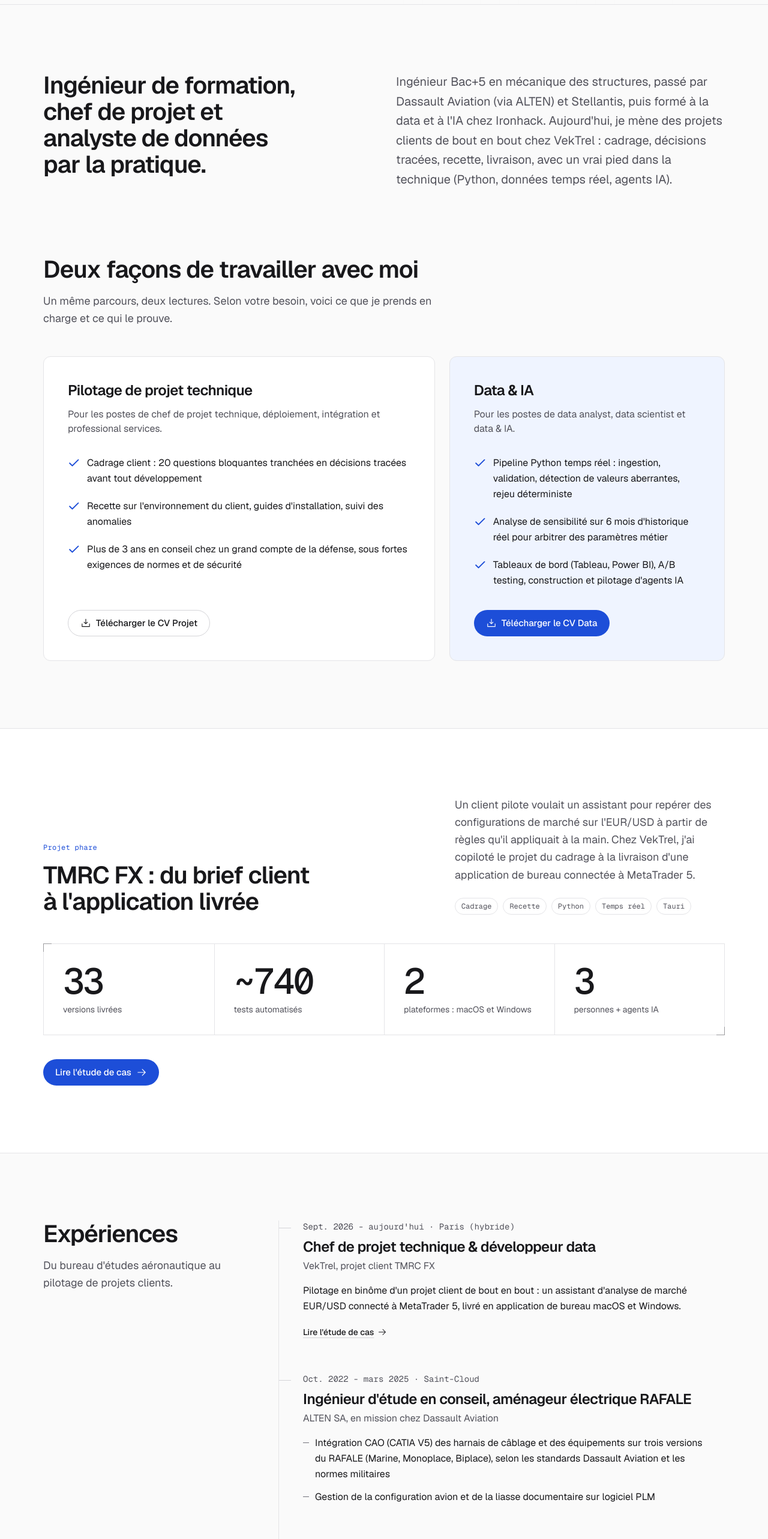
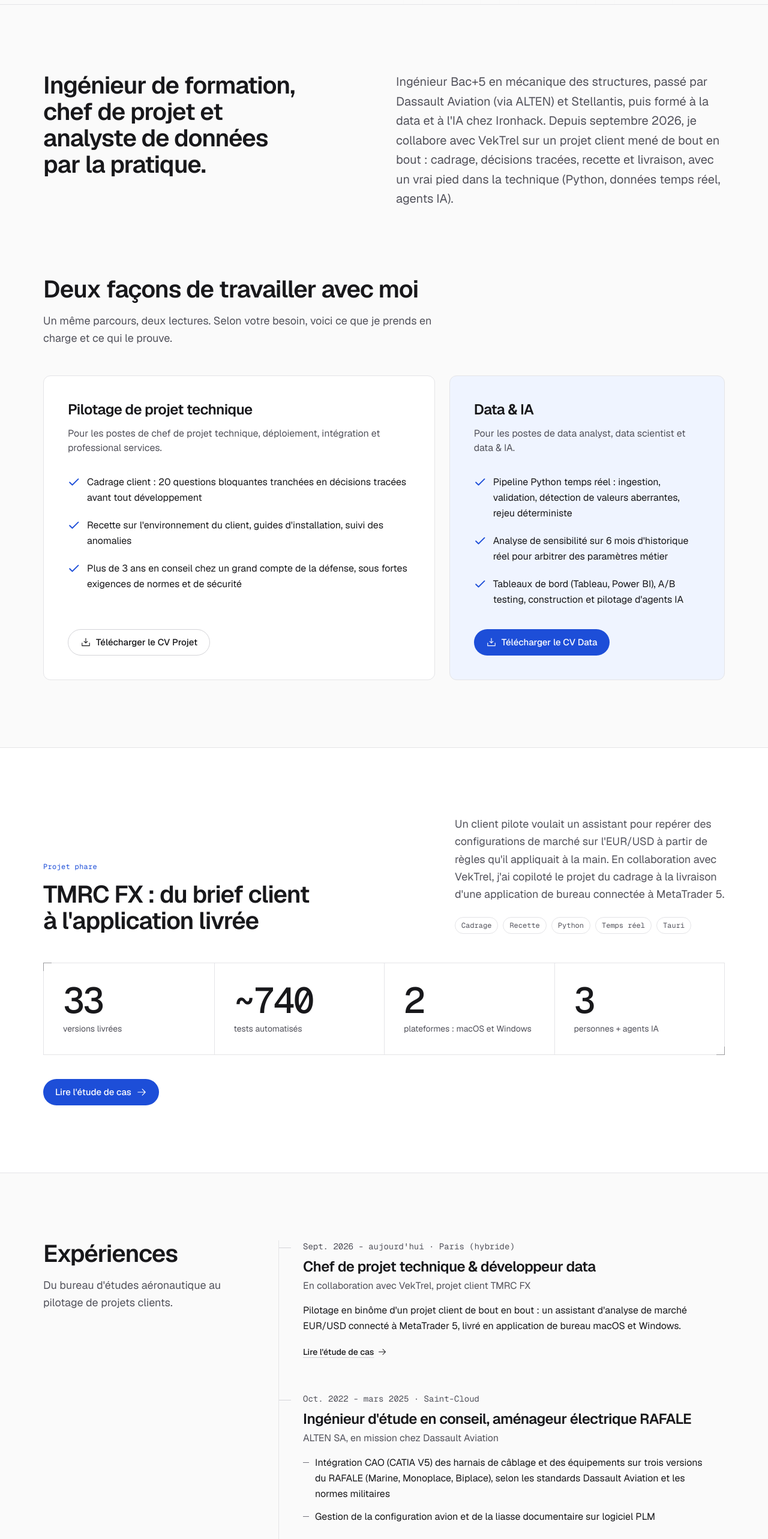
Before and after one commit to jmpbusiness2023-commits/portfolio, a Next.js app: page / in a window 1280 px wide. Shown: the part 840-3406 px from the top of the page at 60% size. Built offline with nearby package versions, Linux system fonts and the light colour scheme.

Commit message:
Point 7 : présente VekTrel comme une collaboration, pas un employeur

```diff
--- a/content/site.ts
+++ b/content/site.ts
@@ -64,7 +64,7 @@ export const hero = {
 
 export const profile = {
   heading: "Ingénieur de formation, chef de projet et analyste de données par la pratique.",
-  text: "Ingénieur Bac+5 en mécanique des structures, passé par Dassault Aviation (via ALTEN) et Stellantis, puis formé à la data et à l'IA chez Ironhack. Aujourd'hui, je mène des projets clients de bout en bout chez VekTrel : cadrage, décisions tracées, recette, livraison, avec un vrai pied dans la technique (Python, données temps réel, agents IA).",
+  text: "Ingénieur Bac+5 en mécanique des structures, passé par Dassault Aviation (via ALTEN) et Stellantis, puis formé à la data et à l'IA chez Ironhack. Depuis septembre 2026, je collabore avec VekTrel sur un projet client mené de bout en bout : cadrage, décisions tracées, recette et livraison, avec un vrai pied dans la technique (Python, données temps réel, agents IA).",
 };
 
 export const twoWays = {
@@ -109,7 +109,7 @@ export const tmrcFeature = {
   eyebrow: "Projet phare",
   heading: "TMRC FX : du brief client à l'application livrée",
   context:
-    "Un client pilote voulait un assistant pour repérer des configurations de marché sur l'EUR/USD à partir de règles qu'il appliquait à la main. Chez VekTrel, j'ai copiloté le projet du cadrage à la livraison d'une application de bureau connectée à MetaTrader 5.",
+    "Un client pilote voulait un assistant pour repérer des configurations de marché sur l'EUR/USD à partir de règles qu'il appliquait à la main. En collaboration avec VekTrel, j'ai copiloté le projet du cadrage à la livraison d'une application de bureau connectée à MetaTrader 5.",
   cta: { label: "Lire l'étude de cas", href: "/use-cases/tmrc-fx" },
   tags: ["Cadrage", "Recette", "Python", "Temps réel", "Tauri"],
 };
@@ -133,7 +133,7 @@ export type Experience = {
 export const experiences: Experience[] = [
   {
     title: "Chef de projet technique & développeur data",
-    org: "VekTrel, projet client TMRC FX",
+    org: "En collaboration avec VekTrel, projet client TMRC FX",
     period: "Sept. 2026 - aujourd'hui",
     place: "Paris (hybride)",
     summary:
@@ -346,7 +346,7 @@ export const useCases = {
   heading: "Use cases",
   intro:
     "Des cas concrets, du projet client aux projets data, avec le détail de la démarche.",
-  tmrcLabel: "Projet client · VekTrel · Sept. 2026 - aujourd'hui",
+  tmrcLabel: "Projet client · en collaboration avec VekTrel · Sept. 2026 - aujourd'hui",
 };
 
 export const stack = {
@@ -430,14 +430,14 @@ export const tmrcCase = {
       "Cadrage, recette et pipeline de données Python temps réel : comment un savoir-faire de marché discrétionnaire est devenu une application de bureau livrée.",
   },
   meta: [
-    { label: "Structure", value: "VekTrel, pour un client pilote" },
+    { label: "Cadre", value: "En collaboration avec VekTrel, pour un client pilote" },
     { label: "Période", value: "Sept. 2026 - aujourd'hui" },
     { label: "Rôle", value: "Copilote du projet" },
     { label: "Livrable", value: "Application de bureau macOS et Windows" },
   ],
   context:
     "Un client pilote voulait un assistant pour repérer des configurations de marché sur l'EUR/USD à partir de règles qu'il appliquait à la main. Son brief était riche mais très interprétatif : une même règle pouvait produire de 10 à plus de 1 700 signaux sur la même période selon la lecture.",
-  role: "Copilote du projet aux côtés du responsable VekTrel : cadrage, relecture des livrables contractuels, recette, et développement de plusieurs modules.",
+  role: "Copilote du projet aux côtés du responsable de VekTrel : cadrage, relecture des livrables contractuels, recette, et développement de plusieurs modules.",
   challenge:
     "Transformer un savoir-faire discrétionnaire en règles testables, et ne rien coder avant d'avoir des règles validées par le client.",
   work: {
```
